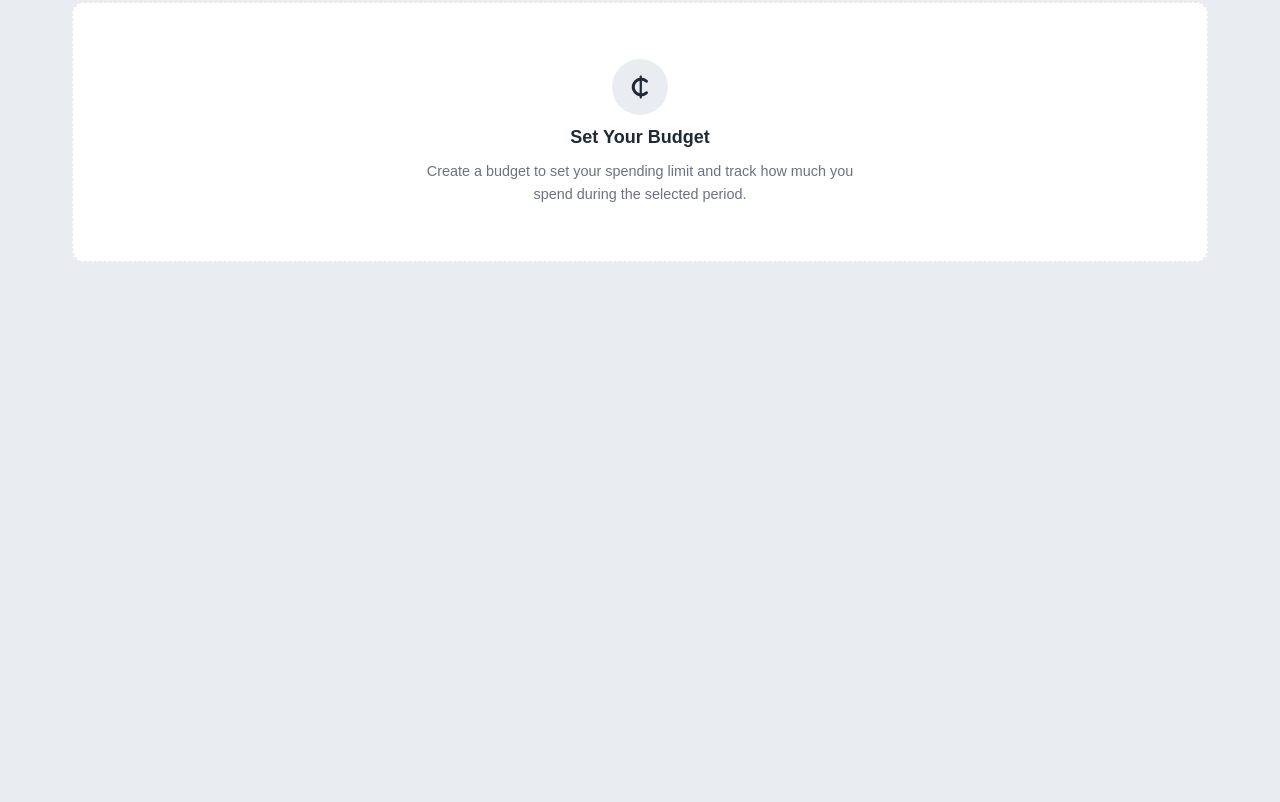
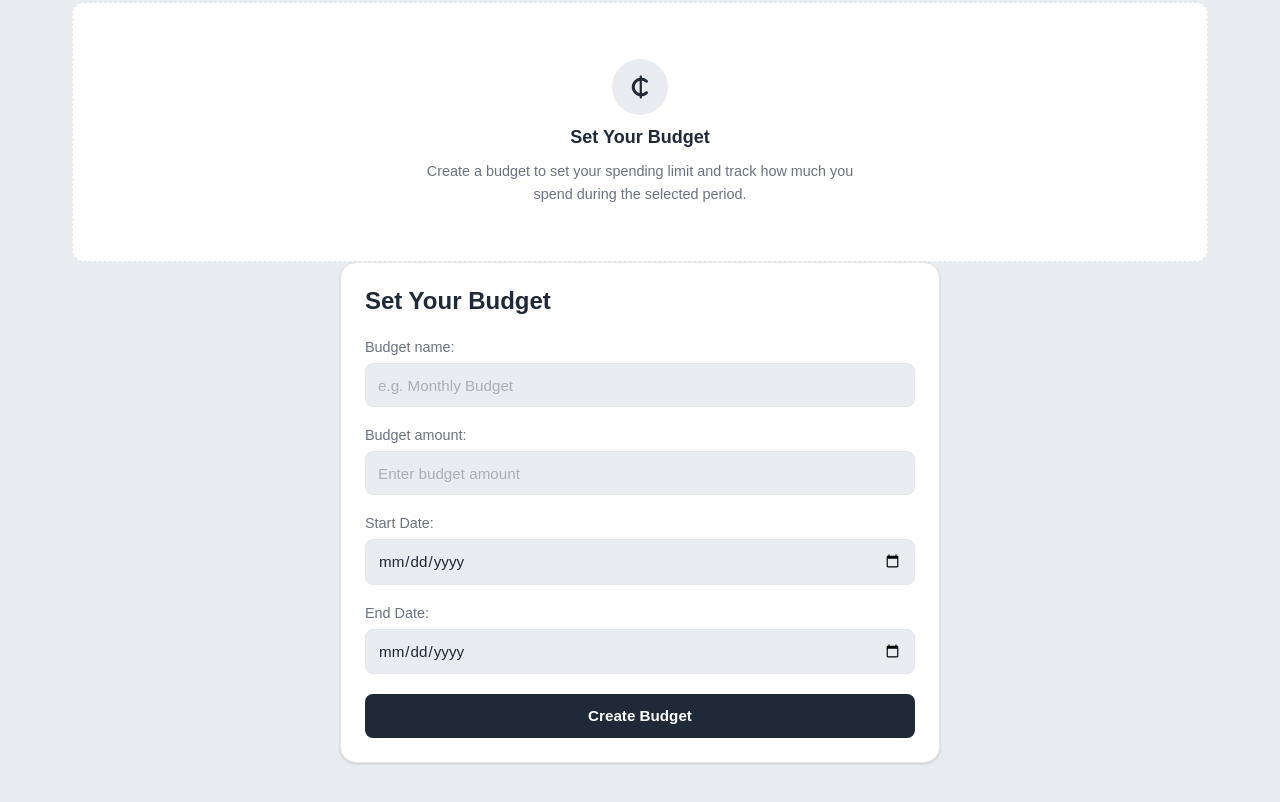
Before and after one commit to Kofitechbro/ExpenseFlow, a React (Vite) app: page /budget in a window 1280 px wide. Shown: the part 320-1122 px from the top of the page. Before the commit the page ends 800 px from the top, so only its background shows below. Built offline with nearby package versions, Linux system fonts and the light colour scheme.

Commit message:
Build budget form foundation

```diff
--- a/src/App.jsx
+++ b/src/App.jsx
@@ -18,6 +18,7 @@ import TransactionFormPage from './pages/TransactionForm/TransactionFormPage';
 // import components
 import Header from './components/Header/Header';
 import initialTransactions from './data/transactions';
+import initialBudgets from './data/budgetData';
 import storage from './utils/storage';
 
 // App component
@@ -27,6 +28,9 @@ function App() {
     const storedTransactions = storage.getTransactions();
     return storedTransactions || initialTransactions;
   });
+
+  // State for budget
+  const [budgets, setBudgets] = useState(initialBudgets);
 
   // State for editing transaction
   const navigate = useNavigate();
@@ -103,7 +107,7 @@ function App() {
         />
 
         {/* Budget Route Page */}
-        <Route path="/budget" element={<Budget />} />
+        <Route path="/budget" element={<Budget budgets={budgets} />} />
 
         {/* Currency Route Page */}
         <Route path="/currency" element={<Currency />} />
--- /dev/null
+++ b/src/components/BudgetForm/BudgetForm.css
@@ -0,0 +1,94 @@
+
+.budget-form-container {
+  width: 100%;
+  max-width: 600px;
+  margin: 0 auto 2rem;
+  padding: 1.5rem;
+  background-color: var(--color-surface);
+  border: 1px solid var(--color-border);
+  border-radius: 1rem;
+  box-shadow: var(--shadow);
+}
+
+.budget-form-container h2 {
+  margin-bottom: 1.5rem;
+  color: var(--color-text);
+  font-weight: 700;
+}
+
+.budget-form {
+  display: flex;
+  flex-direction: column;
+  gap: 1.25rem;
+}
+
+.budget-form .form-group {
+  display: flex;
+  flex-direction: column;
+  gap: 0.5rem;
+}
+
+.budget-form label {
+  color: var(--color-text-muted);
+  font-size: 0.9rem;
+  font-weight: 500;
+}
+
+.budget-form input {
+  width: 100%;
+  min-height: 44px;
+  padding: 0.75rem;
+  border: 1px solid var(--color-border);
+  border-radius: 0.5rem;
+  background-color: var(--color-background);
+  color: var(--color-text);
+  font: inherit;
+  font-size: 0.95rem;
+  transition:
+    border-color 0.2s ease,
+    box-shadow 0.2s ease;
+}
+
+.budget-form input::placeholder {
+  color: var(--color-text-muted);
+  opacity: 0.5;
+}
+
+.budget-form input:focus {
+  outline: none;
+  border-color: var(--color-surface-dim);
+}
+
+.budget-form button {
+  min-height: 44px;
+  padding: 0.75rem 1.25rem;
+  border: none;
+  border-radius: 0.5rem;
+  background-color: var(--color-surface-dim);
+  color: var(--color-surface);
+  font-size: 0.95rem;
+  font-weight: 600;
+  cursor: pointer;
+  transition:
+    background-color 0.2s ease,
+    transform 0.2s ease;
+}
+
+.budget-form button:hover {
+  opacity: 0.8;
+}
+
+.budget-form button:active {
+  transform: translateY(1px);
+}
+
+.budget-form button:focus-visible {
+  outline: 2px solid #2563eb;
+  outline-offset: 3px;
+}
+
+@media (max-width: 600px) {
+  .budget-form-container {
+    padding: 1rem;
+  }
+}
--- /dev/null
+++ b/src/components/BudgetForm/BudgetForm.jsx
@@ -0,0 +1,58 @@
+import './BudgetForm.css';
+
+function BudgetForm() {
+
+  return (
+    <section className="budget-form-container">
+      <h2>Set Your Budget</h2>
+      <form className="budget-form">
+        <div className="form-group">
+          <label htmlFor="budget-name">Budget name:</label>
+          <input
+            type="text"
+            id="budget-name"
+            name="budget-name"
+            placeholder="e.g. Monthly Budget"
+            required
+          />
+        </div>
+
+        <div className="form-group">
+          <label htmlFor="budget-amount">Budget amount:</label>
+          <input
+            type="number"
+            id="budget-amount"
+            name="budget-amount"
+            placeholder="Enter budget amount"
+            min="0.01"
+            step="0.01"
+            required
+          />
+        </div>
+
+        <div className="form-group">
+          <label htmlFor="budget-start-date">Start Date:</label>
+          <input
+            type="date"
+            id="budget-start-date"
+            name="budget-start-date"
+            required
+          />
+        </div>
+
+        <div className="form-group">
+          <label htmlFor="budget-end-date">End Date:</label>
+          <input
+            type="date"
+            id="budget-end-date"
+            name="budget-end-date"
+            required
+          />
+        </div>
+        <button type="submit">Create Budget</button>
+      </form>
+    </section>
+  );
+}
+
+export default BudgetForm;
--- /dev/null
+++ b/src/data/budgetData.js
@@ -0,0 +1,3 @@
+const initialBudgets = [];
+
+export default initialBudgets;
--- a/src/pages/Budget/Budget.jsx
+++ b/src/pages/Budget/Budget.jsx
@@ -1,6 +1,7 @@
 import './Budget.css';
+import BudgetForm from '../../components/BudgetForm/BudgetForm';
 
-function Budget() {
+function Budget({ budgets }) {
   return (
     <main className="budget-page">
       {/* Page heading */}
@@ -19,9 +20,11 @@ function Budget() {
         </p>
       </section>
       {/* Empty state */}
+
+      {budgets.length === 0 && (
         <section className="budget-empty-state">
           <div className="budget-empty-icon" aria-label="Budget Icon">
-          <i class="fa-solid fa-cedi-sign"></i>
+            <i className="fa-solid fa-cedi-sign"></i>
           </div>
           <h2>Set Your Budget</h2>
           <p>
@@ -29,6 +32,9 @@ function Budget() {
             spend during the selected period.
           </p>
         </section>
+      )}
+
+      <BudgetForm />
     </main>
   );
 }
```
Lines whose indentation alone changed are shown as unchanged.
